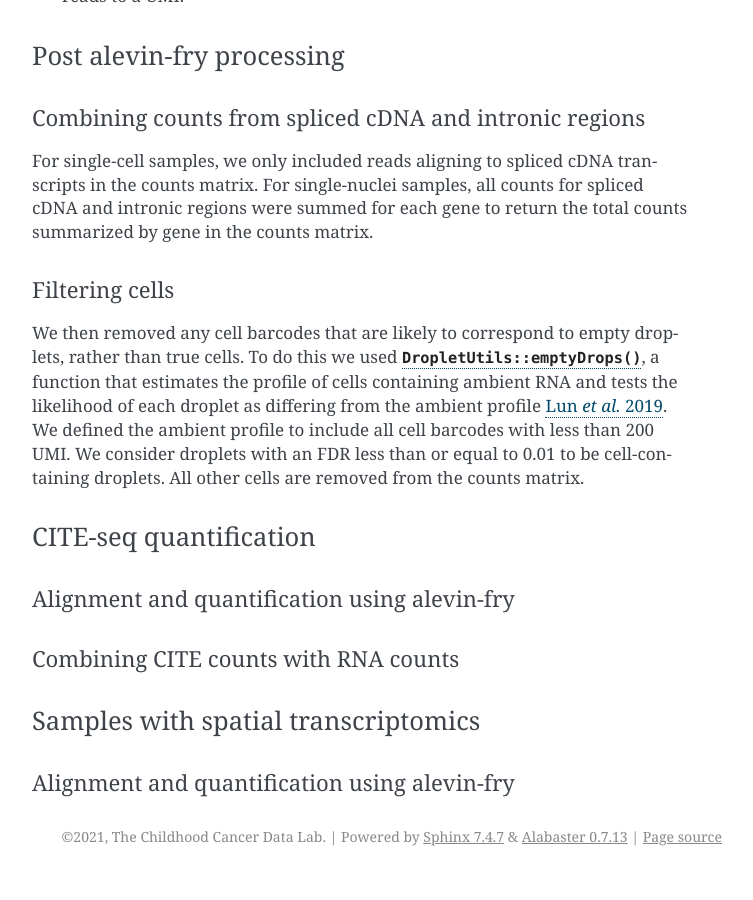
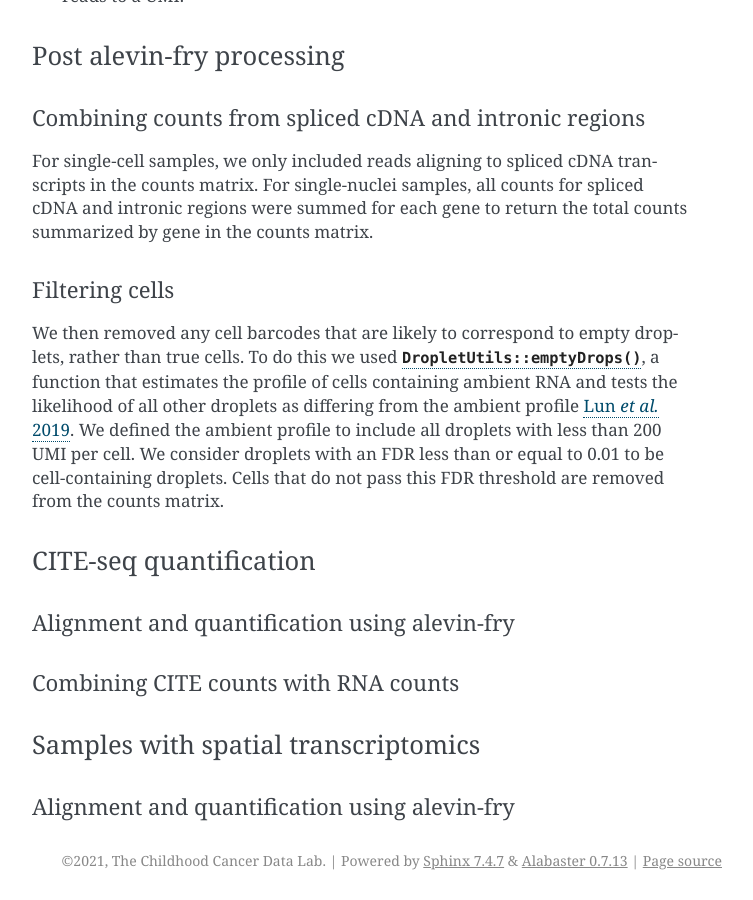
Before and after one commit to DongzeHE/scpca-docs, a Sphinx documentation site: the page built from docs/processing_information.md, in a window 1280 px wide and 900 px high, scrolled down 1264 px. Shown: the whole window, without its empty margins (388-1141 px from the left). Built offline with Sphinx 7.4.7, drawn with Linux system fonts in a browser that asks for light colours; before the commit the page ends 2140 px from its top, so only the background shows below that.

Commit message:
some minor word changes

```diff
--- a/docs/processing_information.md
+++ b/docs/processing_information.md
@@ -44,10 +44,10 @@ For single-nuclei samples, all counts for spliced cDNA and intronic regions were
 #### Filtering cells
 
 We then removed any cell barcodes that are likely to correspond to empty droplets, rather than true cells.
-To do this we used [`DropletUtils::emptyDrops()`](https://www.bioconductor.org/packages/devel/bioc/vignettes/DropletUtils/inst/doc/DropletUtils.html#detecting-empty-droplets), a function that estimates the profile of cells containing ambient RNA and tests the likelihood of each droplet as differing from the ambient profile [Lun _et al._ 2019](https://doi.org/10.1186/s13059-019-1662-y).
-We defined the ambient profile to include all cell barcodes with less than 200 UMI.
+To do this we used [`DropletUtils::emptyDrops()`](https://www.bioconductor.org/packages/devel/bioc/vignettes/DropletUtils/inst/doc/DropletUtils.html#detecting-empty-droplets), a function that estimates the profile of cells containing ambient RNA and tests the likelihood of all other droplets as differing from the ambient profile [Lun _et al._ 2019](https://doi.org/10.1186/s13059-019-1662-y).
+We defined the ambient profile to include all droplets with less than 200 UMI per cell.
 We consider droplets with an FDR less than or equal to 0.01 to be cell-containing droplets.
-All other cells are removed from the counts matrix.
+Cells that do not pass this FDR threshold are removed from the counts matrix.
 
 ### CITE-seq quantification
 
```
